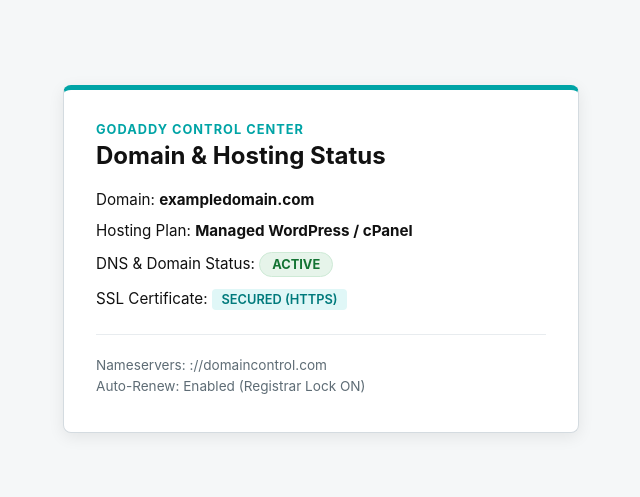
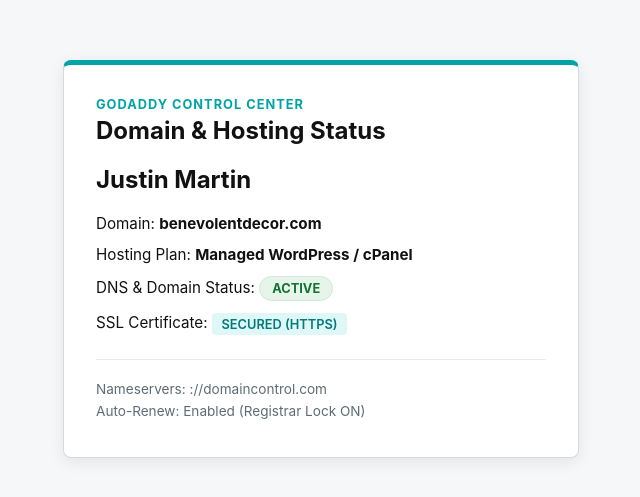
Before and after one commit to JustinMartin-proj/devops-status-app, a plain HTML site: page index.html in a window 1280 px wide. Shown: the part 141-638 px from the top of the page, without its empty margins (319-959 px from the left). Drawn offline with Linux system fonts and the light colour scheme.

Commit message:
I changed the domain name

```diff
--- a/index.html
+++ b/index.html
@@ -78,7 +78,8 @@
     <div class="card">
         <div class="brand">GoDaddy Control Center</div>
         <h1>Domain & Hosting Status</h1>
-        <div class="info-row">Domain: <strong>exampledomain.com</strong></div>
+	<h1>Justin Martin </h1>
+        <div class="info-row">Domain: <strong>benevolentdecor.com</strong></div>
         <div class="info-row">Hosting Plan: <strong>Managed WordPress / cPanel</strong></div>
         <div class="info-row">DNS &amp; Domain Status: <span class="badge">ACTIVE</span></div>
         <div class="info-row">SSL Certificate: <span class="ssl-badge">SECURED (HTTPS)</span></div>
```
